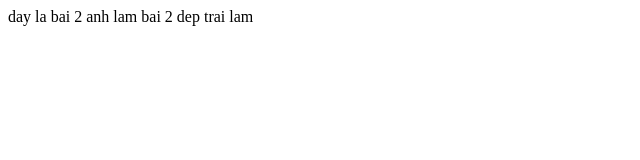
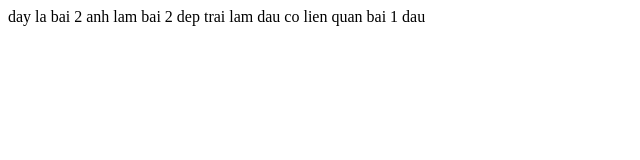
Before and after one commit to thanhduo92/sourtree, a plain HTML site: page index.html in a window 1280 px wide. Shown: the whole page, without its empty margins (0-640 px from the left). Drawn offline with Linux system fonts and the light colour scheme.

Commit message:
no message

```diff
--- a/index.html
+++ b/index.html
@@ -9,5 +9,6 @@
 <body>
     day la bai 2
     anh lam bai 2 dep trai lam
+    dau co lien quan bai 1 dau
 </body>
 </html>
```
